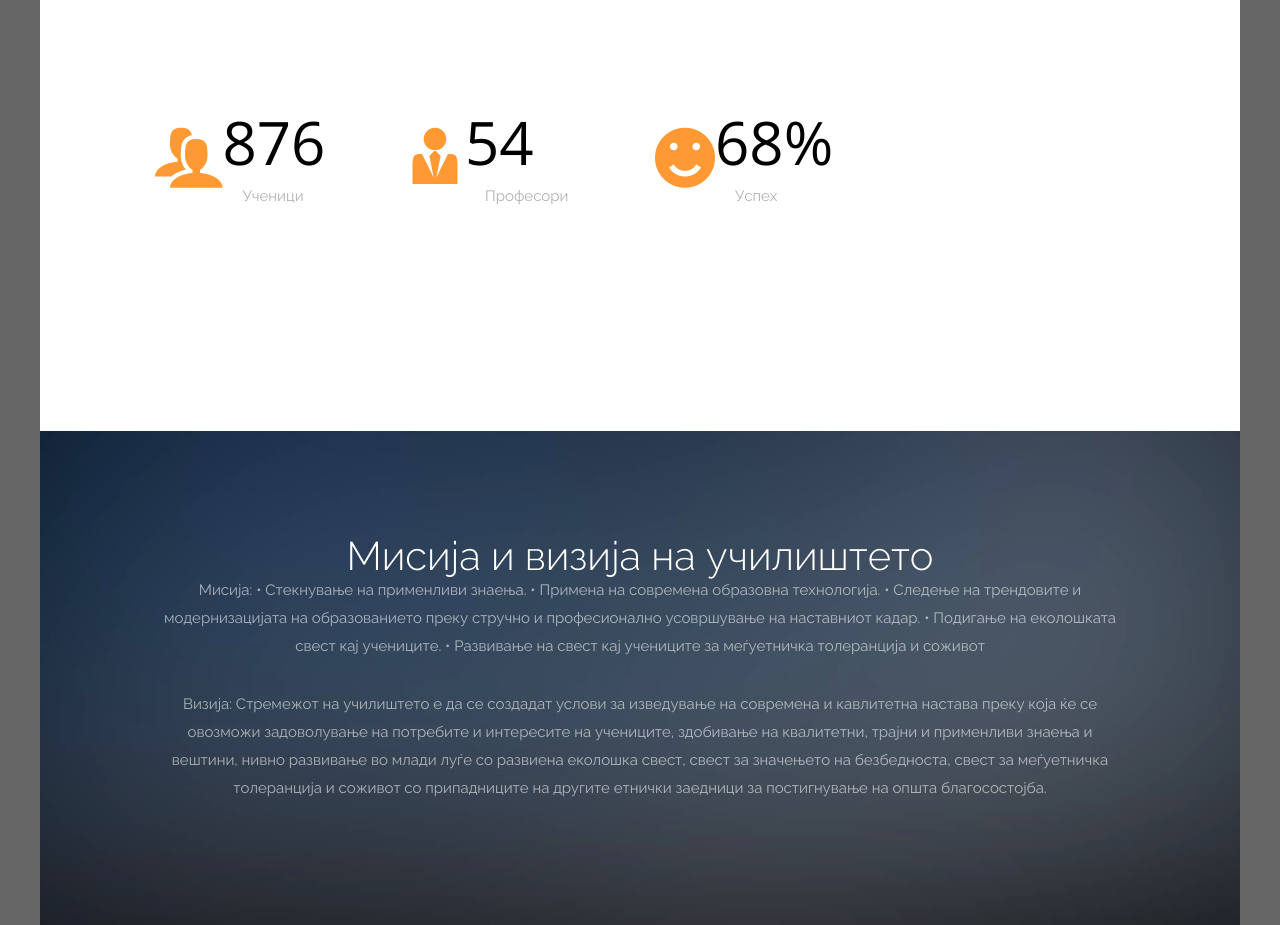
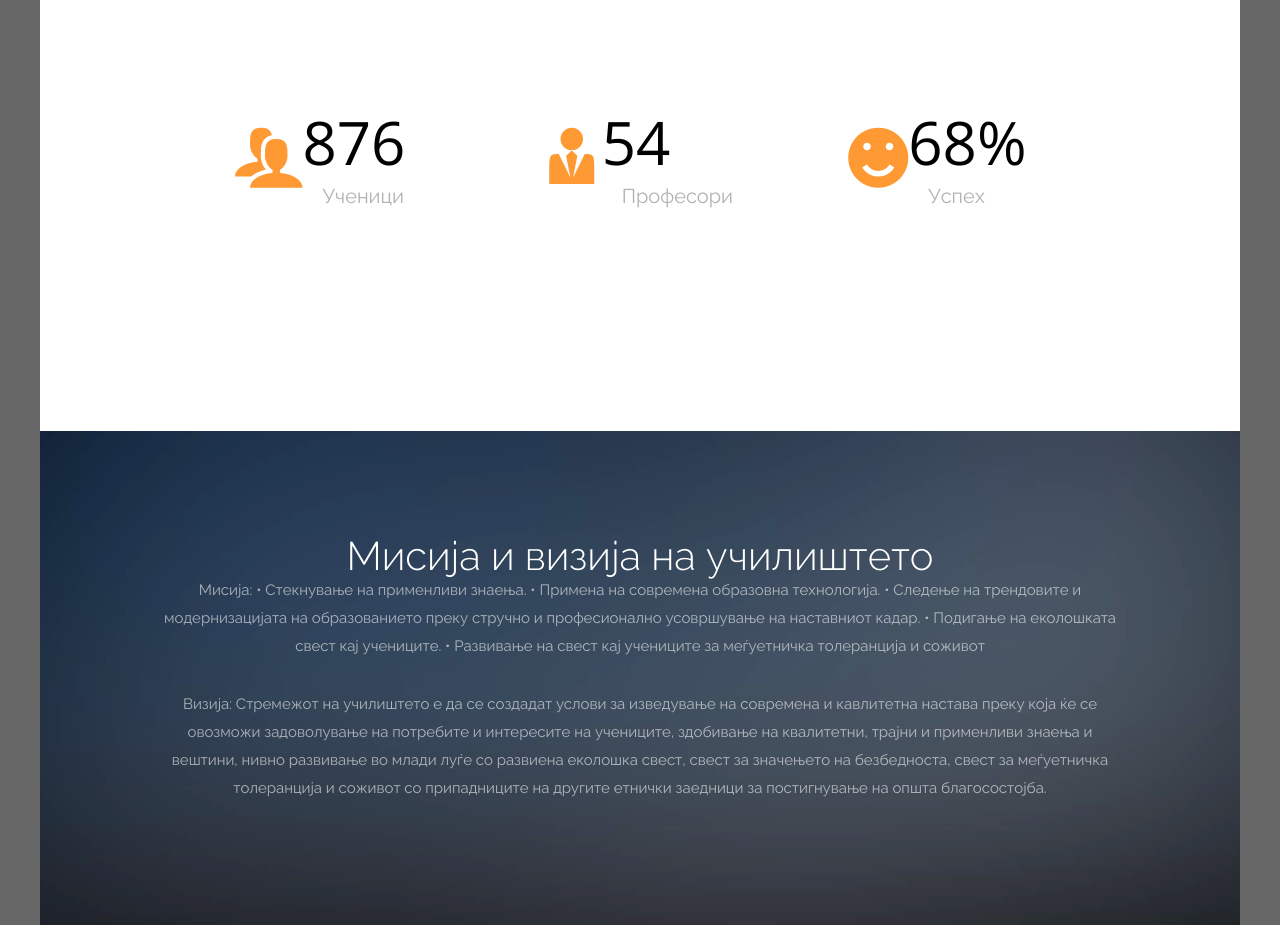
Before and after one commit to Thund3r81rd/gd-vebsajt, a website: page index.html in a window 1280 px wide. Shown: the part 1900-2825 px from the top of the page. Drawn offline with nearby package versions, Linux system fonts and the light colour scheme; files whose address does not match are found by name.

Commit message:
Recentered sliders

```diff
--- a/css/style.css
+++ b/css/style.css
@@ -3165,3 +3165,11 @@ margin-top: 0.5px;
     -webkit-text-stroke-color: #808080;
 
 }
+.All_three_sliders{
+ margin-left: 80px;
+font-size: 20px;
+align-content: center;
+
+
+
+}
--- a/index.html
+++ b/index.html
@@ -171,9 +171,9 @@
 
       <section class="probootstrap-section" id="probootstrap-counter">
         <div class="container">
-
-          <div class="row">
-            <div class="col-md-3 col-sm-6 col-xs-6 col-xxs-12 probootstrap-animate">
+         <div class="All_three_sliders">
+           <div class="row">
+            <div class="col-md-4 col-sm-6 col-xs-6 col-xxs-12 probootstrap-animate">
               <div class="probootstrap-counter-wrap">
                 <div class="probootstrap-icon">
                   <i class="icon-users2"></i>
@@ -186,7 +186,7 @@
                 </div>
               </div>
             </div>
-            <div class="col-md-3 col-sm-6 col-xs-6 col-xxs-12 probootstrap-animate">
+            <div class="col-md-4 col-sm-6 col-xs-6 col-xxs-12 probootstrap-animate">
               <div class="probootstrap-counter-wrap">
                 <div class="probootstrap-icon">
                   <i class="icon-user-tie"></i>
@@ -215,6 +215,7 @@
                 </div>
               </div>
             </div>
+          </div>
           </div>
         </div>
       </section>
```
